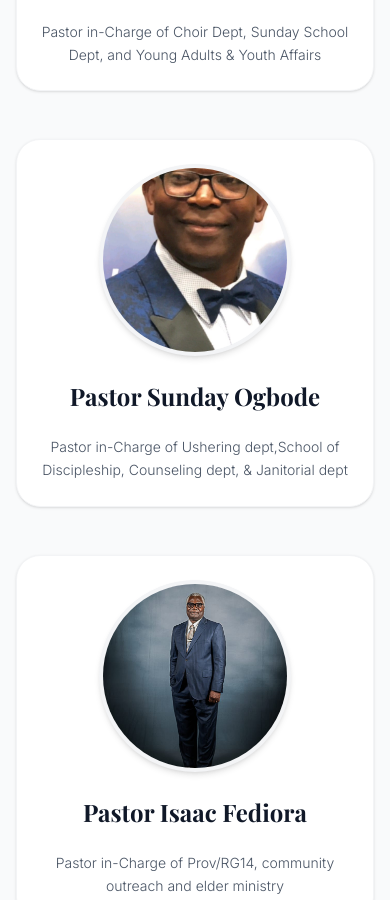
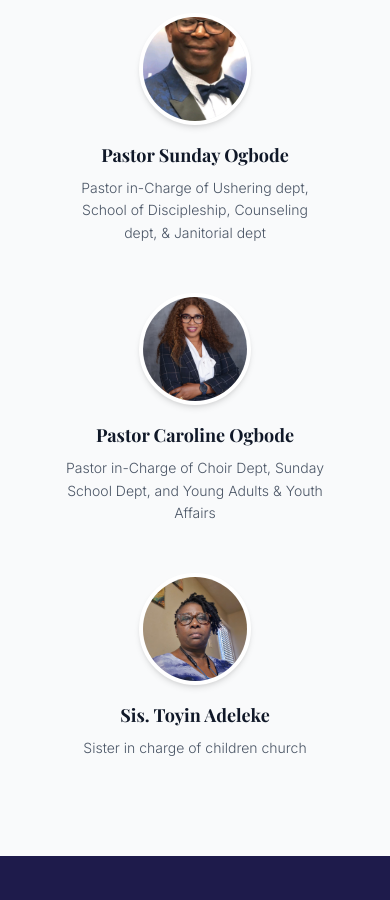
Before and after one commit to Chioma533/RCCG, a React (Vite) app: page /our-leaders in a window 390 px wide. Shown: the part 1700-2600 px from the top of the page. Built offline with nearby package versions, Linux system fonts and the light colour scheme; a web font is replaced by a local one.

Commit message:
style: updated navbar and ourleaders style

```diff
--- a/src/Pages/OurLeaders.jsx
+++ b/src/Pages/OurLeaders.jsx
@@ -1,49 +1,44 @@
 import React from "react";
 import { motion } from "framer-motion";
-import { ArrowRight} from "lucide-react";
+import { ArrowRight } from "lucide-react";
 import { Images } from "../constants/images";
 
 const OurLeaders = () => {
   const leaders = [
     {
+      name: "Pastor Isaac Fediora",
+      description:
+        "Pastor in-Charge of Prov/RG14, community outreach and elder ministry",
+      img: Images.pastorFediora,
+    },
+    {
       name: "Pastor Kola Adeleke",
-      role: "Pastor",
       description:
-        "Pastor Kola serves as the leading shepherd of RCCG Rehoboth Parish. Devoted to prayer, sound biblical teachings, and local community transformation, he guides the congregation with love, wisdom, and deep faith.",
+        "Pastor Kola serves as the leading shepherd of RCCG Rehoboth Parish. ",
       img: Images.pastorKola,
+    },
+
+    {
+      name: "Pastor Dokpe Adeleke",
+      description: "Pastor in charge of women of virtue and children church",
+      img: Images.pastorDokpe,
+    },
+    {
+      name: "Pastor Sunday Ogbode",
+      description:
+        "Pastor in-Charge of Ushering dept, School of Discipleship, Counseling dept, & Janitorial dept",
+      img: Images.pastorSunday,
     },
     {
       name: "Pastor Caroline Ogbode",
-      role: "Pastor in-Charge of Choir Dept, Sunday School Dept, and Young Adults & Youth Affairs",
       description:
         "Pastor in-Charge of Choir Dept, Sunday School Dept, and Young Adults & Youth Affairs",
       img: Images.pastorCaroline,
     },
     {
-      name: "Pastor Sunday Ogbode",
-      role: "Pastor in-Charge of Ushering dept,School of Discipleship, Counseling dept, & Janitorial dept",
-      description:
-        "Pastor in-Charge of Ushering dept,School of Discipleship, Counseling dept, & Janitorial dept",
-      img: Images.pastorSunday,
-    },
-    {
-      name: "Pastor Isaac Fediora",
-      role: "Associate Pastor",
-      description:
-        "Pastor in-Charge of Prov/RG14, community outreach and elder ministry",
-      img: Images.pastorFediora,
-    },
-    {
       name: "Sis. Toyin Adeleke",
-      role: "Associate Pastor",
       description: "Sister in charge of children church",
       img: Images.pastorToyin,
-    },
-    {
-      name: "Pastor Dokpe Adeleke",
-      role: "Associate Pastor",
-      description: "Pastor in charge of women of virtue and children church",
-      img: Images.pastorDokpe,
     },
   ];
 
@@ -51,14 +46,12 @@ const OurLeaders = () => {
     <div className="flex flex-col min-h-screen bg-white">
       {/* 1. Hero Section */}
       <section className="relative  min-h-[90vh] flex items-center justify-center bg-black overflow-hidden">
-        {/* Background Image */}
         <div
           className="absolute inset-0 bg-cover bg-center bg-no-repeat"
           style={{ backgroundImage: `url('${Images.aboutHeroBg}')` }}
         />
         <div className="absolute inset-0 bg-black/20" />
 
-        {/* Content */}
         <div className="relative z-10 flex min-h-screen items-center justify-center px-4 pt-18 pb-16 sm:px-6">
           <div className="flex w-full max-w-4xl flex-col items-center text-center text-white">
             <motion.div
@@ -119,18 +112,18 @@ const OurLeaders = () => {
       {/* 2. Leaders Grid Section */}
       <section className="py-24 bg-[#F9FAFB]">
         <div className="max-w-6xl mx-auto px-4 sm:px-6 lg:px-8">
-          <div className="grid grid-cols-1 md:grid-cols-2 gap-12 sm:gap-16 justify-items-center">
+          <div className="grid grid-cols-1 sm:grid-cols-2 lg:grid-cols-3 gap-x-8 gap-y-12">
             {leaders.map((leader, idx) => (
               <motion.div
                 key={idx}
                 initial={{ opacity: 0, y: 20 }}
                 whileInView={{ opacity: 1, y: 0 }}
                 viewport={{ once: true }}
-                transition={{ duration: 0.6, delay: idx * 0.1 }}
-                className="bg-white border border-gray-100 shadow-sm rounded-3xl p-6 sm:p-8 flex flex-col items-center text-center space-y-6 max-w-[440px] w-full"
+                transition={{ duration: 0.5, delay: idx * 0.08 }}
+                className="flex flex-col items-center text-center space-y-4"
               >
                 {/* Profile Photo */}
-                <div className="w-48 h-48 sm:w-56 sm:h-56 rounded-full border-4 border-gray-100 shadow-md overflow-hidden bg-gray-50 flex items-center justify-center">
+                <div className="w-28 h-28 sm:w-32 sm:h-32 rounded-full border-4 border-white shadow-md overflow-hidden bg-gray-100 flex items-center justify-center">
                   <img
                     src={leader.img}
                     alt={leader.name}
@@ -140,18 +133,13 @@ const OurLeaders = () => {
 
                 {/* Details */}
                 <div className="space-y-2">
-                  <h3 className="text-2xl font-serif font-bold text-gray-900">
+                  <h3 className="text-lg font-serif font-bold text-gray-900">
                     {leader.name}
                   </h3>
-                  {/* <div className="px-3.5 py-1 bg-[#2B1B67]/5 text-[#2B1B67] rounded-full text-xs font-semibold uppercase tracking-wider inline-block">
-                    {leader.role}
-                  </div> */}
+                  <p className="text-gray-600 text-sm leading-relaxed font-light max-w-[260px] mx-auto">
+                    {leader.description}
+                  </p>
                 </div>
-
-                {/* Bio text */}
-                <p className="text-gray-600 text-sm sm:text-base leading-relaxed font-light">
-                  {leader.description}
-                </p>
               </motion.div>
             ))}
           </div>
--- a/src/Pages/Sermons.jsx
+++ b/src/Pages/Sermons.jsx
@@ -11,20 +11,23 @@ const Sermons = () => {
     {
       title: "Dealing with lust as a youth",
       preacher: "Pastor Cynthia",
-      date: "Sunday, Jun 30 2026",
-      img: Images.sermonPlaceholderBg3,
+      date: "Sunday, Aug 23 2026",
+      img: Images.sermonPlaceholderBg,
+      url: "https://www.youtube.com/live/0-DwzjZ0NjI?si=Ehf9e065od3mi2y9",
     },
     {
       title: "Dealing with lust as a youth",
       preacher: "Pastor Cynthia",
-      date: "Sunday, Jun 30 2026",
-      img: Images.sermonPlaceholderBg3,
+      date: "Sunday, Aug 16 2026",
+      img: Images.sermonPlaceholderBg2,
+      url: "https://www.youtube.com/live/VW5DpF0BCog?si=MNXrNk9o6L1f078H",
     },
     {
       title: "Dealing with lust as a youth",
       preacher: "Pastor Cynthia",
-      date: "Sunday, Jun 30 2026",
+      date: "Sunday, Aug 9 2026",
       img: Images.sermonPlaceholderBg3,
+      url: "https://www.youtube.com/live/Z8TRgGtQ7wo?si=oWDhw88ZZE8Jyrd-",
     },
   ];
 
@@ -129,9 +132,10 @@ const Sermons = () => {
                   />
                   <div className="absolute inset-0 bg-black/30 flex items-center justify-center">
                     <motion.a
-                      href={youTubeChannelUrl}
+                      href={sermon.url}
                       target="_blank"
                       rel="noopener noreferrer"
+                      aria-label={`Watch ${sermon.title}`}
                       whileHover={{ scale: 1.1 }}
                       whileTap={{ scale: 0.95 }}
                       className="w-10 h-10 rounded-lg bg-red-600 flex items-center justify-center text-white shadow-md group-hover:scale-110 transition-transform"
--- a/src/components/Navbar.jsx
+++ b/src/components/Navbar.jsx
@@ -9,6 +9,7 @@ const Navbar = () => {
   const [isScrolled, setIsScrolled] = useState(false);
 
   const location = useLocation();
+  const isDonatePage = location.pathname === "/donate";
 
   const navLinks = [
     { name: "Home", path: "/" },
@@ -118,12 +119,16 @@ const Navbar = () => {
   whitespace-nowrap text-[15px] font-normal
   transition-colors duration-300
   ${
-                    isScrolled
+    isDonatePage
       ? isActive(link.path)
-                        ? "font-medium text-gray-900"
-                        : "text-gray-600 hover:text-gray-900"
+        ? "font-medium text-blue-600"
+        : "text-gray-800 hover:text-black"
+      : isScrolled
+        ? isActive(link.path)
+          ? "font-medium text-blue-600"
+          : "text-blue-600 hover:text-gray-900"
         : isActive(link.path)
-                        ? "text-white"
+          ? "text-blue-600"
           : "text-white/90 hover:text-white"
   }
 `}
@@ -188,7 +193,9 @@ const Navbar = () => {
                 items-center justify-center rounded-full
                 transition-colors
               ${
-                  isScrolled
+  isDonatePage
+    ? "text-black hover:bg-gray-100"
+    : isScrolled
       ? "text-gray-800 hover:bg-gray-100"
       : "text-white hover:bg-white/10"
 }
--- a/src/components/home/LatestSermon.jsx
+++ b/src/components/home/LatestSermon.jsx
@@ -2,7 +2,7 @@ import React, { useEffect, useState } from "react";
 import { motion, AnimatePresence } from "framer-motion";
 import { ChevronLeft, ChevronRight, Radio } from "lucide-react";
 import BibleImg from "../../assets/images/Bible.png";
-import sermonPlaceholderBg from "../../assets/images/Sermon1.jpg";
+import {Images} from "../../constants/images"
 
 const LatestSermon = () => {
   const [currentIndex, setCurrentIndex] = useState(0);
@@ -12,29 +12,29 @@ const LatestSermon = () => {
     {
       id: 1,
       title: "Dealing with lust as a kingdom youth",
-      image: sermonPlaceholderBg,
-      link: "https://www.youtube.com/@rccgrehobothtx/streams",
+      image: Images.sermonPlaceholderBg,
+      link: "https://www.youtube.com/live/0-DwzjZ0NjI?si=Ehf9e065od3mi2y9",
       isLive: true,
     },
     {
       id: 2,
       title: "Experience God’s Word Anytime, Anywhere",
-      image: sermonPlaceholderBg,
-      link: "https://www.youtube.com/@rccgrehobothtx/streams",
+      image: Images.sermonPlaceholderBg2,
+      link: "https://www.youtube.com/live/VW5DpF0BCog?si=MNXrNk9o6L1f078H",
       isLive: false,
     },
     {
       id: 3,
       title: "Growing Stronger in Faith",
-      image: sermonPlaceholderBg,
-      link: "https://www.youtube.com/@rccgrehobothtx/streams",
+      image: Images.sermonPlaceholderBg3,
+      link: "https://www.youtube.com/live/Z8TRgGtQ7wo?si=oWDhw88ZZE8Jyrd-",
       isLive: false,
     },
     {
       id: 4,
       title: "Walking in God’s Purpose",
-      image: sermonPlaceholderBg,
-      link: "https://www.youtube.com/@rccgrehobothtx/streams",
+      image: Images.sermonPlaceholderBg,
+      link: "https://www.youtube.com/live/m4w68SqPjG0?si=F5EYs9DfdOdMQD74",
       isLive: false,
     },
   ];
```
Also changed, not shown: src/components/home/Volunteer.jsx (+11 -10 lines). Lines whose indentation alone changed are shown as unchanged.
